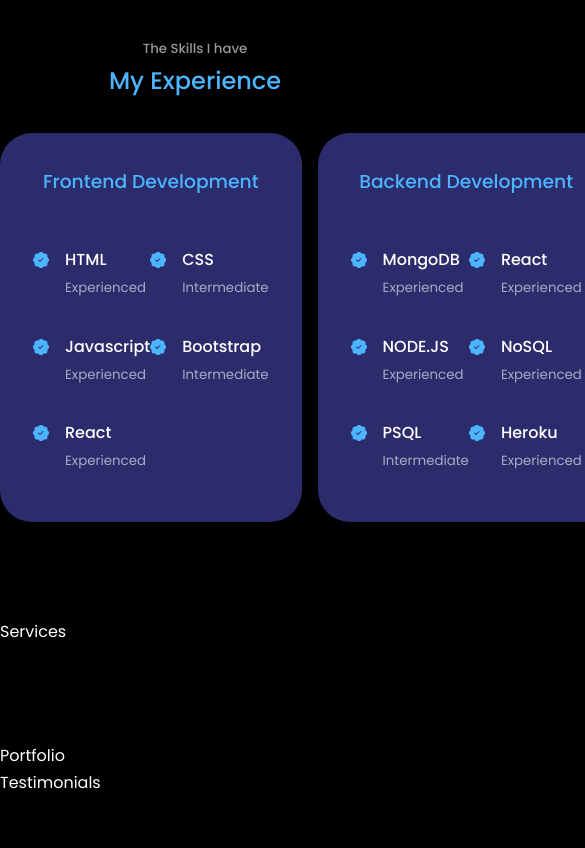
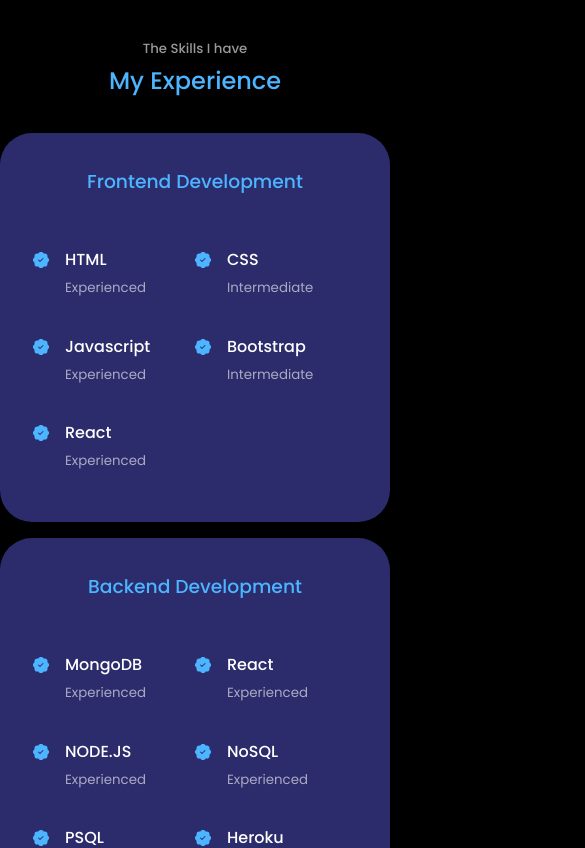
Before and after one commit to tmarra122333/Thomas-Marra-ProReact-Portfolio, a React (Create React App) app: page / in a window 390 px wide. Shown: the part 2260-3108 px from the top of the page, 585 px wide, since content can reach past the window. Built offline with nearby package versions, Linux system fonts and the light colour scheme.

Commit message:
experience complete

```diff
--- a/src/App.jsx
+++ b/src/App.jsx
@@ -18,7 +18,6 @@ const App = () => {
         <Nav />
         <About />
         <Experience />
-        <Services />
         <Portfolio />
         <Testimonials />
         <Contact />
--- a/src/components/about/about.css
+++ b/src/components/about/about.css
@@ -17,7 +17,7 @@
     display: grid;
     place-items: center;
     margin-bottom: 20px;
-    margin-left: 50px;
+    margin-left: 560px;
 }
 
 .about__me-image {
--- a/src/components/experience/experience.css
+++ b/src/components/experience/experience.css
@@ -61,10 +61,12 @@
 @media screen and (max-width: 600px) {
     .experience__container {
         gap: 1rem;
+        grid-template-columns: 1fr;
     }
 
     .experience__container > div {
         width: 100%;
         padding: 2rem 1rem;
     }
+
 }
```
